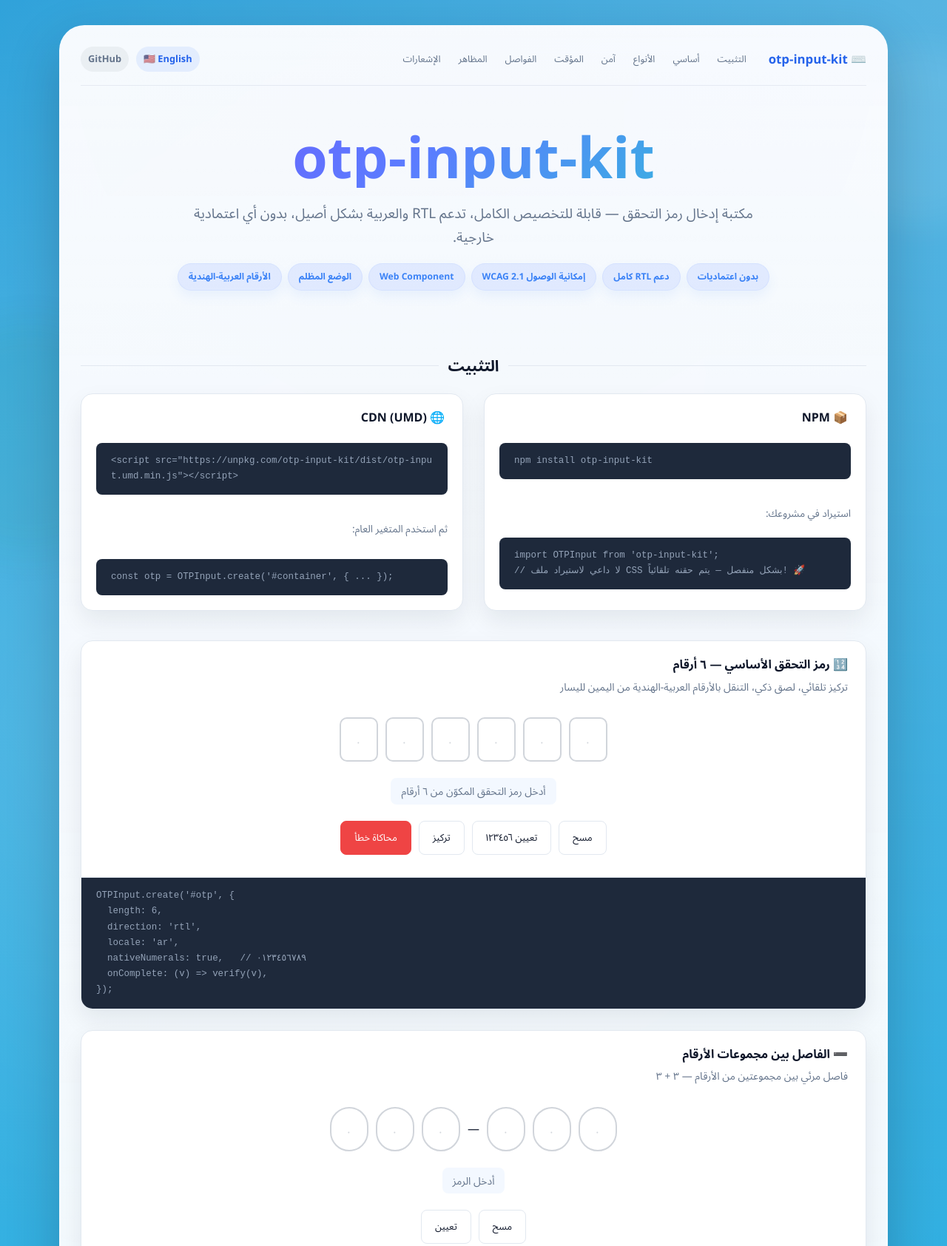
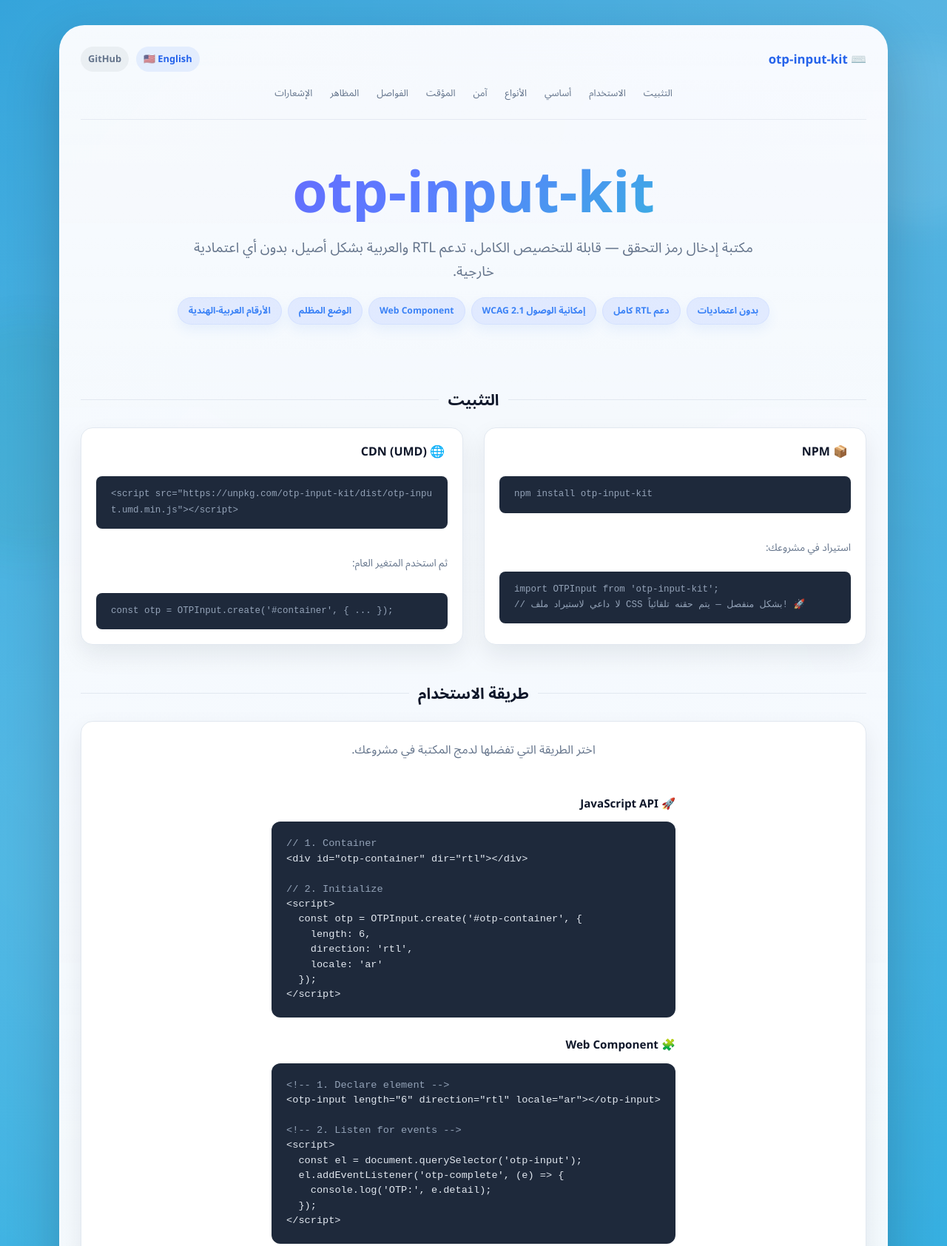
Before and after one commit to fadyehabamer/otp-input-kit, a website: page demo/index.ar.html in a window 1280 px wide. Shown: the top 1685 px of the page at 74% size. Drawn offline with Linux system fonts and the light colour scheme.

Commit message:
feat: update documentation, improve navbar responsiveness, and adjust paste suggestion layout

```diff
--- a/demo/index.ar.html
+++ b/demo/index.ar.html
@@ -93,7 +93,8 @@
     .nav {
       display: flex;
       align-items: center;
-      gap: 20px;
+      flex-wrap: wrap;
+      gap: 12px 20px;
       padding: 0 0 18px;
       margin-bottom: 10px;
       border-bottom: 1px solid rgba(148, 163, 184, 0.18);
@@ -145,9 +146,10 @@
     .nav-desktop-only {
       display: flex;
       align-items: center;
-      gap: 12px;
-      flex: 1;
+      flex: 1 0 100%;
+      order: 3;
       min-width: 0;
+      justify-content: center;
     }
     @media (max-width: 760px) {
       .nav-desktop-only { display: none !important; }
@@ -169,10 +171,8 @@
     .nav-links {
       display: flex;
       gap: 4px;
-      flex-wrap: nowrap;
-      overflow-x: auto;
-      scrollbar-width: none;
-      -ms-overflow-style: none;
+      flex-wrap: wrap;
+      justify-content: center;
     }
     .nav-links::-webkit-scrollbar { display: none; }
 
@@ -192,10 +192,16 @@
     }
 
     .nav-actions {
-      margin-inline-start: auto;
       display: flex;
       align-items: center;
       gap: 10px;
+    }
+    .nav-actions-header {
+      margin-inline-start: auto;
+      order: 2;
+    }
+    @media (max-width: 760px) {
+      .nav-actions-header { display: none !important; }
     }
 
     /* ── Layout ── */
@@ -565,6 +571,7 @@
     <div class="nav-desktop-only">
       <div class="nav-links">
         <a href="#installation" class="nav-link">التثبيت</a>
+        <a href="#ar-usage" class="nav-link">الاستخدام</a>
         <a href="#ar-basic" class="nav-link">أساسي</a>
         <a href="#ar-types" class="nav-link">الأنواع</a>
         <a href="#ar-secure" class="nav-link">آمن</a>
@@ -573,10 +580,11 @@
         <a href="#ar-themes" class="nav-link">المظاهر</a>
         <a href="#ar-toast" class="nav-link">الإشعارات</a>
       </div>
-      <div class="nav-actions">
-        <a href="index.html" class="nav-link" style="background: rgba(59, 130, 246, 0.1); color: #2563eb; font-weight: 600;">🇺🇸 English</a>
-        <a href="https://github.com/fadyehabamer/otp-input-kit" class="nav-link" style="background: rgba(15, 23, 42, 0.05); font-weight: 600;">GitHub</a>
-      </div>
+    </div>
+
+    <div class="nav-actions nav-actions-header">
+      <a href="index.html" class="nav-link" style="background: rgba(59, 130, 246, 0.1); color: #2563eb; font-weight: 600;">🇺🇸 English</a>
+      <a href="https://github.com/fadyehabamer/otp-input-kit" class="nav-link" style="background: rgba(15, 23, 42, 0.05); font-weight: 600;">GitHub</a>
     </div>
   </nav>
 
@@ -669,6 +677,57 @@
           <p style="font-size: 0.85rem; color: var(--muted); margin-top: 12px;">ثم استخدم المتغير العام:</p>
           <div class="card-footer" style="border-radius: 8px; border-top: none; margin-top: 8px;">
             <pre>const otp = OTPInput.create('#container', { ... });</pre>
+          </div>
+        </div>
+      </div>
+    </div>
+  </section>
+
+  <!-- ── Usage ── -->
+  <section id="ar-usage" style="margin-bottom: 40px;">
+    <div class="section-header">
+      <div class="line"></div>
+      <h2>طريقة الاستخدام</h2>
+      <div class="line"></div>
+    </div>
+    <div class="card">
+      <div class="card-body" style="padding: 24px;">
+        <p style="margin-bottom: 24px; color: var(--muted);">اختر الطريقة التي تفضلها لدمج المكتبة في مشروعك.</p>
+
+        <div class="demo-grid" style="grid-template-columns: repeat(auto-fit, minmax(320px, 1fr)); gap: 24px;">
+          <!-- JS API -->
+          <div style="display: flex; flex-direction: column; gap: 12px;">
+            <h3 style="font-size: 0.95rem; font-weight: 700; color: var(--text);">🚀 JavaScript API</h3>
+            <div class="card-footer" style="border-radius: 12px; border-top: none; background: #1e293b; padding: 20px; flex: 1; direction: ltr; text-align: left;">
+              <pre style="color: #e2e8f0; font-family: 'Fira Code', monospace; font-size: 0.85rem; line-height: 1.5;"><span style="color: #94a3b8;">// 1. Container</span>
+&lt;div id="otp-container" dir="rtl"&gt;&lt;/div&gt;
+
+<span style="color: #94a3b8;">// 2. Initialize</span>
+&lt;script&gt;
+  const otp = OTPInput.create('#otp-container', {
+    length: 6,
+    direction: 'rtl',
+    locale: 'ar'
+  });
+&lt;/script&gt;</pre>
+            </div>
+          </div>
+
+          <!-- Web Component -->
+          <div style="display: flex; flex-direction: column; gap: 12px;">
+            <h3 style="font-size: 0.95rem; font-weight: 700; color: var(--text);">🧩 Web Component</h3>
+            <div class="card-footer" style="border-radius: 12px; border-top: none; background: #1e293b; padding: 20px; flex: 1; direction: ltr; text-align: left;">
+              <pre style="color: #e2e8f0; font-family: 'Fira Code', monospace; font-size: 0.85rem; line-height: 1.5;"><span style="color: #94a3b8;">&lt;!-- 1. Declare element --&gt;</span>
+&lt;otp-input length="6" direction="rtl" locale="ar"&gt;&lt;/otp-input&gt;
+
+<span style="color: #94a3b8;">&lt;!-- 2. Listen for events --&gt;</span>
+&lt;script&gt;
+  const el = document.querySelector('otp-input');
+  el.addEventListener('otp-complete', (e) => {
+    console.log('OTP:', e.detail);
+  });
+&lt;/script&gt;</pre>
+            </div>
           </div>
         </div>
       </div>
--- a/package.json
+++ b/package.json
@@ -1,6 +1,6 @@
 {
   "name": "otp-input-kit",
-  "version": "1.0.2",
+  "version": "1.0.3",
   "description": "Highly customizable, framework-agnostic OTP input component with RTL, i18n, a11y, timer, and Web Component support",
   "author": "Fady Ehab <a.chwayekh.sparkit@gmail.com>",
   "homepage": "https://github.com/fadyehabamer/otp-input-kit#readme",
--- a/rollup.config.js
+++ b/rollup.config.js
@@ -31,7 +31,7 @@
 }
 
 const banner = `/*!
- * otp-input-kit v1.0.2
+ * otp-input-kit v1.0.3
  * A highly customizable, framework-agnostic OTP input component
  * (c) ${new Date().getFullYear()} — MIT License
  */`;
--- a/src/core/ClipboardManager.js
+++ b/src/core/ClipboardManager.js
@@ -68,7 +68,7 @@
       this._hideSuggestion();
     });
 
-    inst.container.appendChild(btn);
+    inst._wrapper.appendChild(btn);
     this._suggestionEl = btn;
 
     // Auto-hide after 8s
```
Also changed, not shown: demo/index.html (+70 -12 lines), src/styles/otp-input.css (+4 -6 lines).
